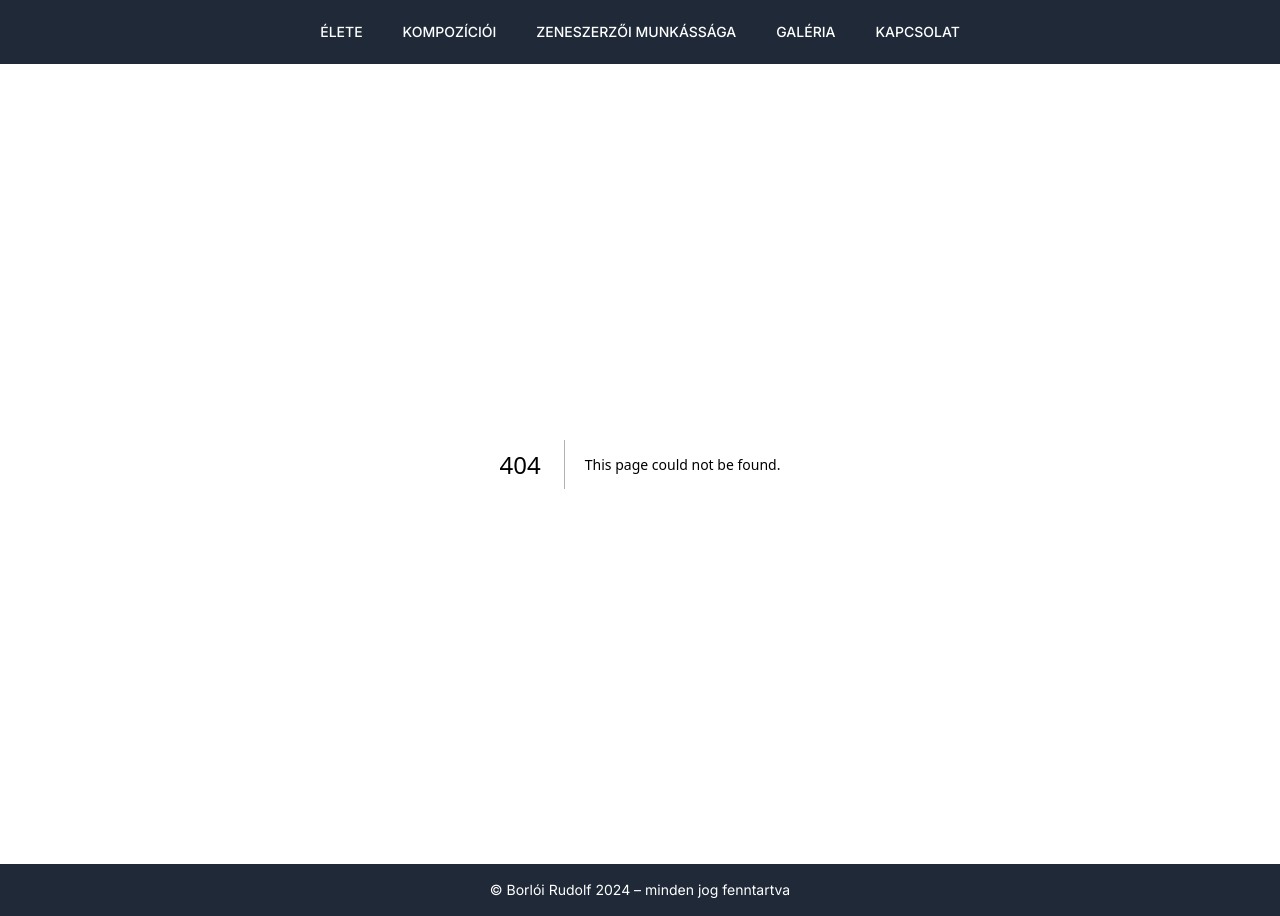
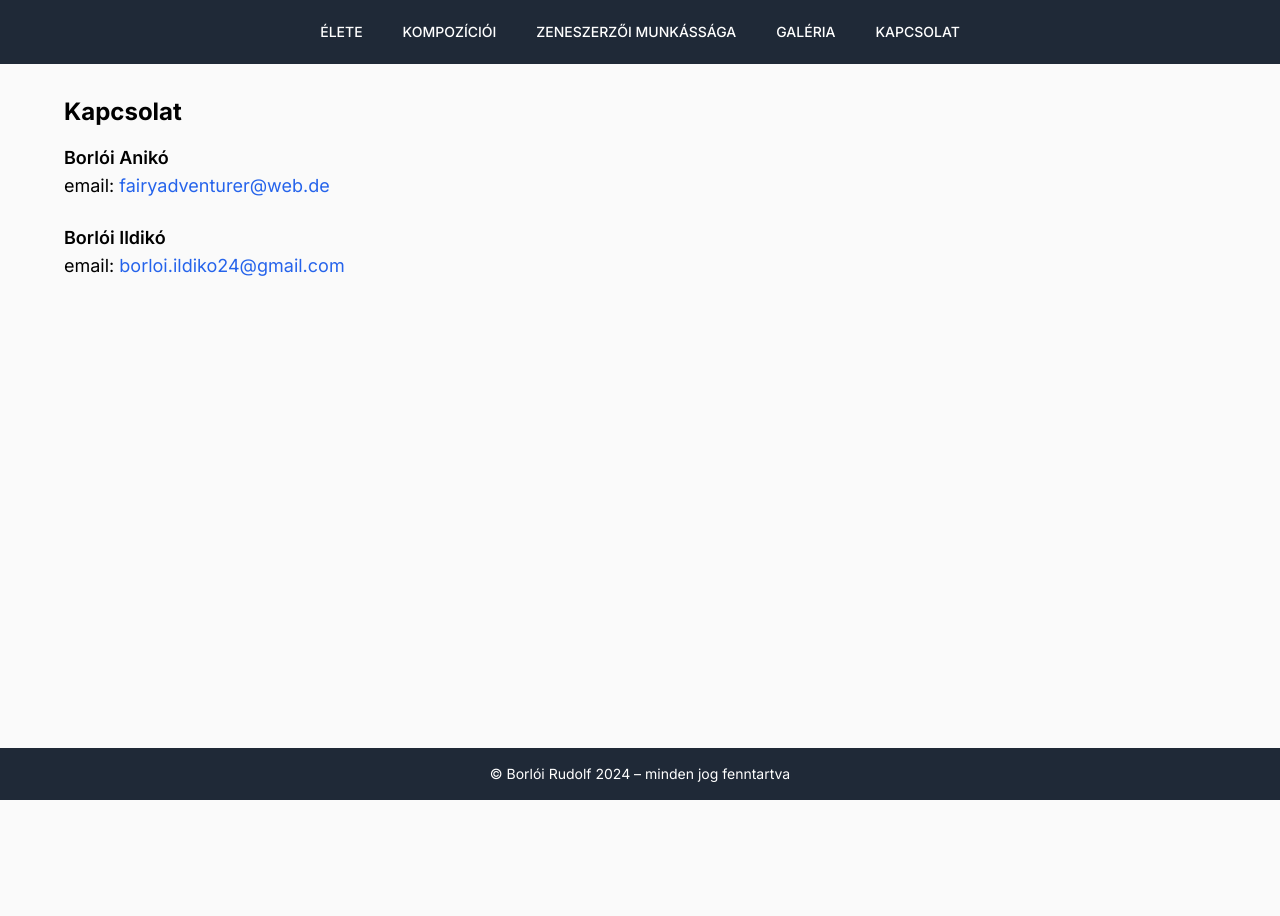
Before and after one commit to floratoth/BorloiRudolfLegacy, a Next.js app: page /kapcsolat in a window 1280 px wide. Before the commit this address had no page. After the commit the page ends 800 px from the top, so only its background shows below. Built offline with nearby package versions, Linux system fonts and the light colour scheme.

Commit message:
feat: add Contact menu

```diff
--- /dev/null
+++ b/src/app/kapcsolat/page.tsx
@@ -0,0 +1,35 @@
+export default function Kapcsolat() {
+  return (
+    <div className="my-8 px-16">
+      <h1 className="text-2xl font-bold mb-4">Kapcsolat</h1>
+
+      <div className="flex flex-col gap-6 text-lg">
+        <div>
+          <p className="font-semibold">Borlói Anikó</p>
+          <p>
+            email:{" "}
+            <a
+              href="mailto:fairyadventurer@web.de"
+              className="text-blue-600 hover:underline"
+            >
+              fairyadventurer@web.de
+            </a>
+          </p>
+        </div>
+
+        <div>
+          <p className="font-semibold">Borlói Ildikó</p>
+          <p>
+            email:{" "}
+            <a
+              href="mailto:borloi.ildiko24@gmail.com"
+              className="text-blue-600 hover:underline"
+            >
+              borloi.ildiko24@gmail.com
+            </a>
+          </p>
+        </div>
+      </div>
+    </div>
+  );
+}
```
